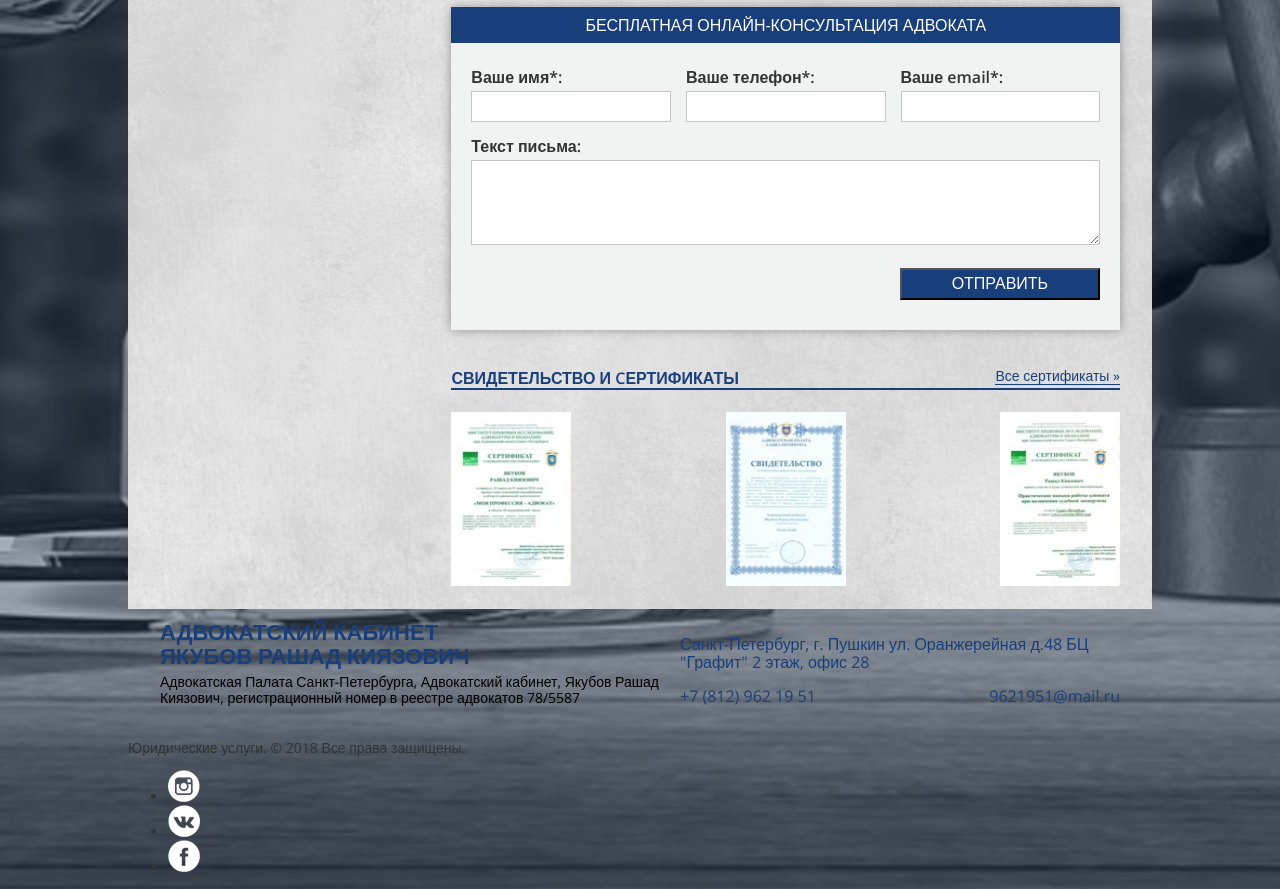
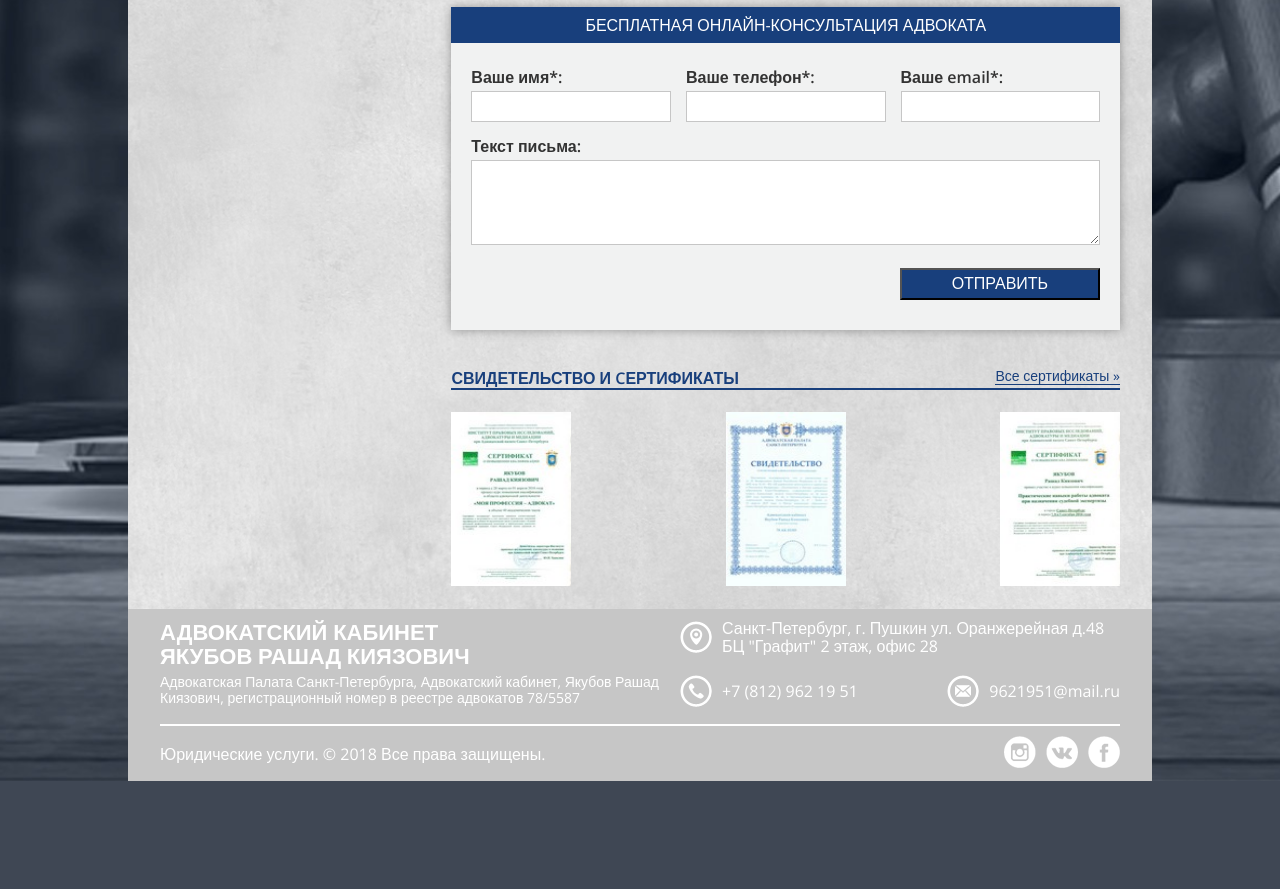
Before and after one commit to cybersunt/advokat-jakubov, a website: page source/markup/index.pug in a window 1280 px wide. Shown: the part 1856-2745 px from the top of the page. After the commit the page ends 2637 px from the top, so only its background shows below. Drawn offline with nearby package versions, Linux system fonts and the light colour scheme; files that its build step writes are made by us from their sources; files whose address does not match are found by name.

Commit message:
Add styles for footer

```diff
--- a/source/markup/index.pug
+++ b/source/markup/index.pug
@@ -3,7 +3,7 @@ extends main-template
 block content
   header.header
     .header__wrap
-      +about-advokat('header')
+      +about-advokat('header', 'navy')
 
     button(aria-label='Переключатель открыть/закрыть меню').nav-toggle
       span
@@ -96,14 +96,16 @@ block content
   footer.footer
     .footer__wrap
 
-      +about-advokat('footer')
+      +about-advokat('footer', 'white')
 
-      p.footer__copyright Юридические услуги. © 2018 Все права защищены.
+      .footer__bottom
 
-      ul.social
-        each social, value in socials
-          li.social__item
-            a.social__link(href= social.link, aria-label= social.alt)
-              picture.social__icon
-                //- source(srcset= social.web, type='image/webp')
-                img(src= social.img, alt= social.alt)
+        p.footer__copyright Юридические услуги. © 2018 Все права защищены.
+
+        ul.social
+          each social, value in socials
+            li.social__item
+              a.social__link(href= social.link, aria-label= social.alt)
+                picture.social__icon
+                  //- source(srcset= social.web, type='image/webp')
+                  img(src= social.img, alt= social.alt)
--- a/source/markup/mixins.pug
+++ b/source/markup/mixins.pug
@@ -1,4 +1,4 @@
-mixin about-advokat (className)
+mixin about-advokat (className, param)
   .lawyer(class=`lawyer--${className}`)
     .lawyer__info
       p.lawyer__name Адвокатский кабинет
@@ -6,10 +6,16 @@ mixin about-advokat (className)
         | Якубов Рашад Киязович
       p.lawyer__description Адвокатская Палата Санкт-Петербурга, Адвокатский кабинет, Якубов Рашад Киязович, регистрационный номер в реестре адвокатов 78/5587
     .lawyer__contacts
-      p.lawyer__adress Санкт-Петербург, г. Пушкин ул. Оранжерейная д.48 БЦ "Графит" 2 этаж, офис 28
+      p.lawyer__adress
+        img(src=`../img/content/icon-adress-${param}.png`, alt='Иконка геолокации',  width="32" height="32").lawyer__icon
+        span Санкт-Петербург, г. Пушкин ул. Оранжерейная д.48 БЦ "Графит" 2 этаж, офис 28
       p.lawyer__connections
-        a(href='tel:+7-(812)-962-19-51').lawyer__phone +7 (812) 962 19 51
-        a(href='mailto:9621951@mail.ru').lawyer__email 9621951@mail.ru
+        a(href='tel:+7-(812)-962-19-51').lawyer__phone
+          img(src=`../img/content/icon-phone-${param}.png`, alt='Иконка телефона',  width="32" height="32").lawyer__icon
+          span +7 (812) 962 19 51
+        a(href='mailto:9621951@mail.ru').lawyer__email
+          img(src=`../img/content/icon-mail-${param}.png`, alt='Иконка email',  width="32" height="32").lawyer__icon
+          span 9621951@mail.ru
 
 mixin nav (className, name, items)
   nav(class=`${className}`)
--- a/source/styles/base/mixins.scss
+++ b/source/styles/base/mixins.scss
@@ -58,7 +58,7 @@
 @mixin heading-h2 {
   font-size: 16px;
   line-height: 18.35px;
-  background-color: $bg-link-hover;
+  background-color: $grey;
   color: $navy;
   font-weight: normal;
   text-transform: uppercase;
@@ -87,7 +87,7 @@
   padding: 5.5px 10px;
   color: $content-color;
   outline: none;
-  border: 1px solid $bg-link-hover;
+  border: 1px solid $grey;
 
   // Цвет бордюра при наведении на поле ввода
   &:hover,
@@ -107,7 +107,7 @@
 
   // Обязательное поле
   &:required {
-    border-color: $bg-link-hover;
+    border-color: $grey;
   }
 
   // Обязательное поле в фокусе заполнено не правильно
@@ -122,7 +122,7 @@
 
   // Плейсхолдер появляется, когда поле находится в фокусе
   &::placeholder {
-    color: $bg-link-hover;
+    color: $grey;
     font-weight: 300;
     font-style: italic;
     font-size: 0;
--- a/source/styles/base/variables.scss
+++ b/source/styles/base/variables.scss
@@ -1,5 +1,4 @@
 $font-face: 'Open Sans', 'Arial', sans-serif;
-$font-light: 'Open Sans Light', 'Arial Italic', sans-serif;
 
 $content-size: 14px;
 $content-color: #333333;
@@ -13,5 +12,4 @@ $white: #ffffff;
 $navy: #183f7c;
 $green: #007f00;
 $red: #b70001;
-
-$bg-link-hover: #c6c6c6;
+$grey: #c6c6c6;
--- a/source/styles/blocks/feedback.scss
+++ b/source/styles/blocks/feedback.scss
@@ -70,7 +70,7 @@
 
   &:hover,
   &:focus {
-    background: $bg-link-hover;
+    background: $grey;
     color: $navy;
   }
 }
--- /dev/null
+++ b/source/styles/blocks/footer.scss
@@ -0,0 +1,23 @@
+.footer {
+  background-color: $grey;
+  color: $white;
+}
+
+.footer__wrap {
+  @include wrap;
+}
+
+.footer__bottom {
+  padding-bottom: 10px;
+  display: flex;
+  align-items: center;
+}
+
+.footer__copyright {
+  @include text(16px, 18px);
+  font-weight: 300;
+  flex-basis: 500px;
+  margin-top: 0;
+  margin-bottom: 0;
+  margin-right: 20px;
+}
--- a/source/styles/blocks/lawyer.scss
+++ b/source/styles/blocks/lawyer.scss
@@ -5,6 +5,18 @@
   min-height: 117px;
   display: flex;
   justify-content: center;
+
+  &--footer {
+    border-bottom: 2px solid $white;
+    paddimg-bottom: 10px;
+    margin-bottom: 10px;
+  }
+
+  &--footer,
+  &--footer .lawyer__description,
+  &--footer .lawyer__connections a {
+    color: $white;
+  }
 }
 
 .lawyer__info {
@@ -31,12 +43,31 @@
   font-size: 16px;
 }
 
+.lawyer__adress {
+  margin-top: 0;
+  margin-bottom: 20px;
+  display: inline-flex;
+  align-items: center;
+}
+
 .lawyer__connections {
+  margin: 0;
   display: flex;
   justify-content: space-between;
+}
 
-  a {
-    color: $navy;
-    display: block;
+.lawyer__connections a {
+  color: $navy;
+  display: inline-flex;
+  line-height: 32px;
+
+  &:hover,
+  &:focus {
+    color: $content-color;
   }
 }
+
+.lawyer__icon {
+  border-radius: 50%;
+  margin-right: 10px;
+}
--- a/source/styles/blocks/service-menu.scss
+++ b/source/styles/blocks/service-menu.scss
@@ -27,7 +27,7 @@
   &:hover,
   &:focus {
     color: $white;
-    background-color: $bg-link-hover;
+    background-color: $grey;
     outline: none;
   }
 
--- /dev/null
+++ b/source/styles/blocks/social.scss
@@ -0,0 +1,17 @@
+.social {
+  @include ul-line;
+  flex-basis: 440px;
+  justify-content: flex-end;
+}
+
+.social__item {
+  margin-right: 10px;
+
+  &:last-child {
+    margin-right: 0;
+  }
+}
+
+.social__icon {
+  display: block;
+}
--- a/source/styles/path/style.scss
+++ b/source/styles/path/style.scss
@@ -13,3 +13,5 @@
 @import '../blocks/advantages.scss';
 @import '../blocks/feedback.scss';
 @import '../blocks/certificates.scss';
+@import '../blocks/footer.scss';
+@import '../blocks/social.scss';
```
Also changed, not shown: index.jpg (added), public/index.html, source/img/content/icon-adress-navy.png (added), source/img/content/icon-adress-white.png (added), source/img/content/icon-mail-navy.png (added), source/img/content/icon-mail-white.png (added), source/img/content/icon-phone-navy.png (added), source/img/content/icon-phone-white.png (added).
